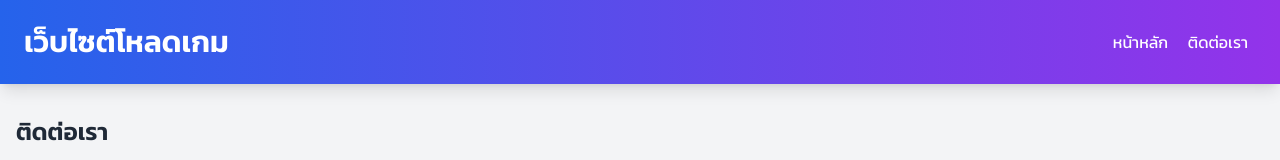
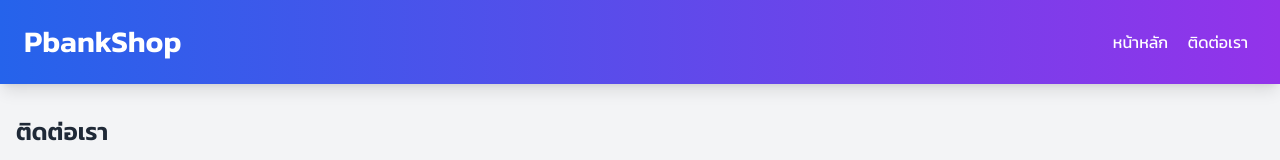
Before and after one commit to testwebser/PbankShop, a plain HTML site: page contact.html in a window 1280 px wide. Shown: the top 160 px of the page. Drawn offline with nearby package versions, Linux system fonts and the light colour scheme; no server answers.

Commit message:
Update contact.html

```diff
--- a/contact.html
+++ b/contact.html
@@ -3,7 +3,7 @@
 <head>
     <meta charset="UTF-8">
     <meta name="viewport" content="width=device-width, initial-scale=1.0">
-    <title>ติดต่อเรา - เว็บไซต์โหลดเกม</title>
+    <title>ติดต่อเรา - PbankShop</title>
     <script src="https://cdn.tailwindcss.com"></script>
     <link href="https://fonts.googleapis.com/css2?family=Kanit:wght@300;400;600&display=swap" rel="stylesheet">
     <style>
@@ -15,7 +15,7 @@
 <body class="bg-gray-100">
     <header class="bg-gradient-to-r from-blue-600 to-purple-600 text-white p-6 shadow-lg">
         <div class="container mx-auto flex justify-between items-center">
-            <h1 class="text-3xl font-bold">เว็บไซต์โหลดเกม</h1>
+            <h1 class="text-3xl font-bold">PbankShop</h1>
             <nav>
                 <a href="index.html" class="text-white hover:text-yellow-300 mx-2">หน้าหลัก</a>
                 <a href="#" class="text-white hover:text-yellow-300 mx-2">ติดต่อเรา</a>
```
